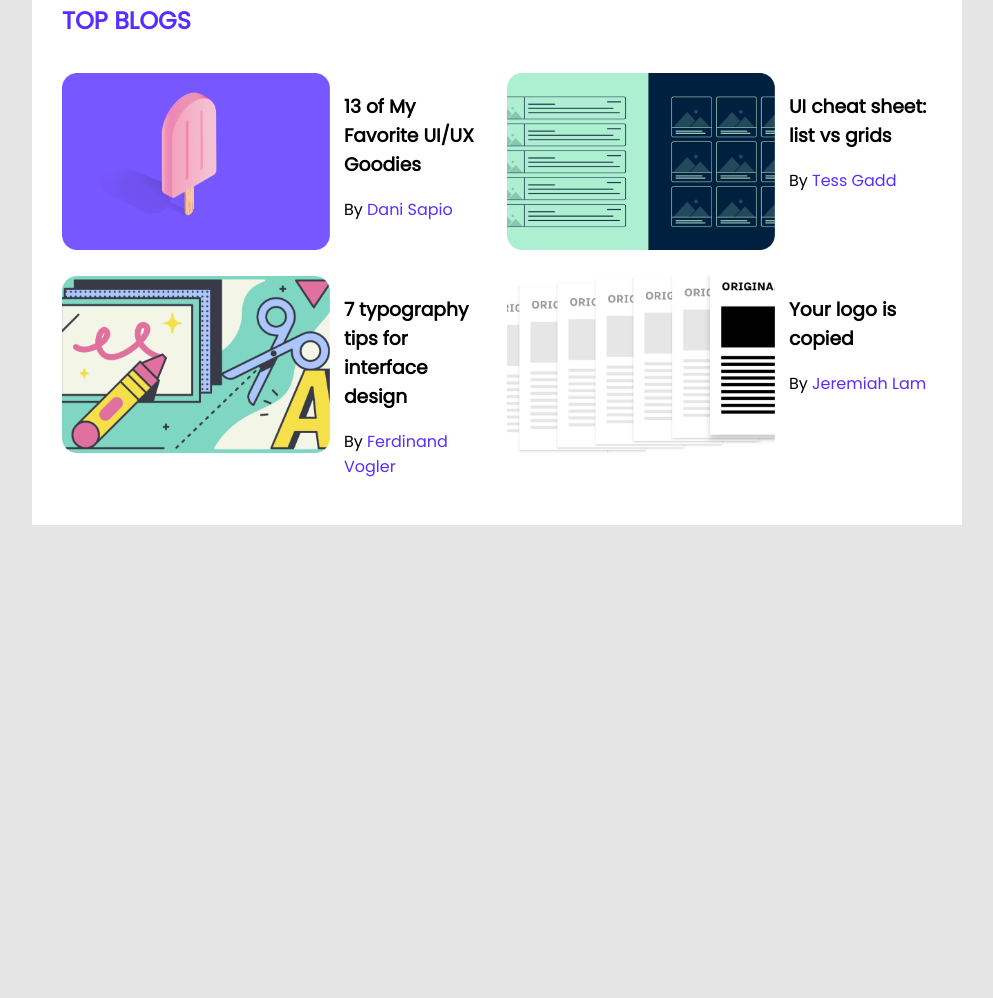
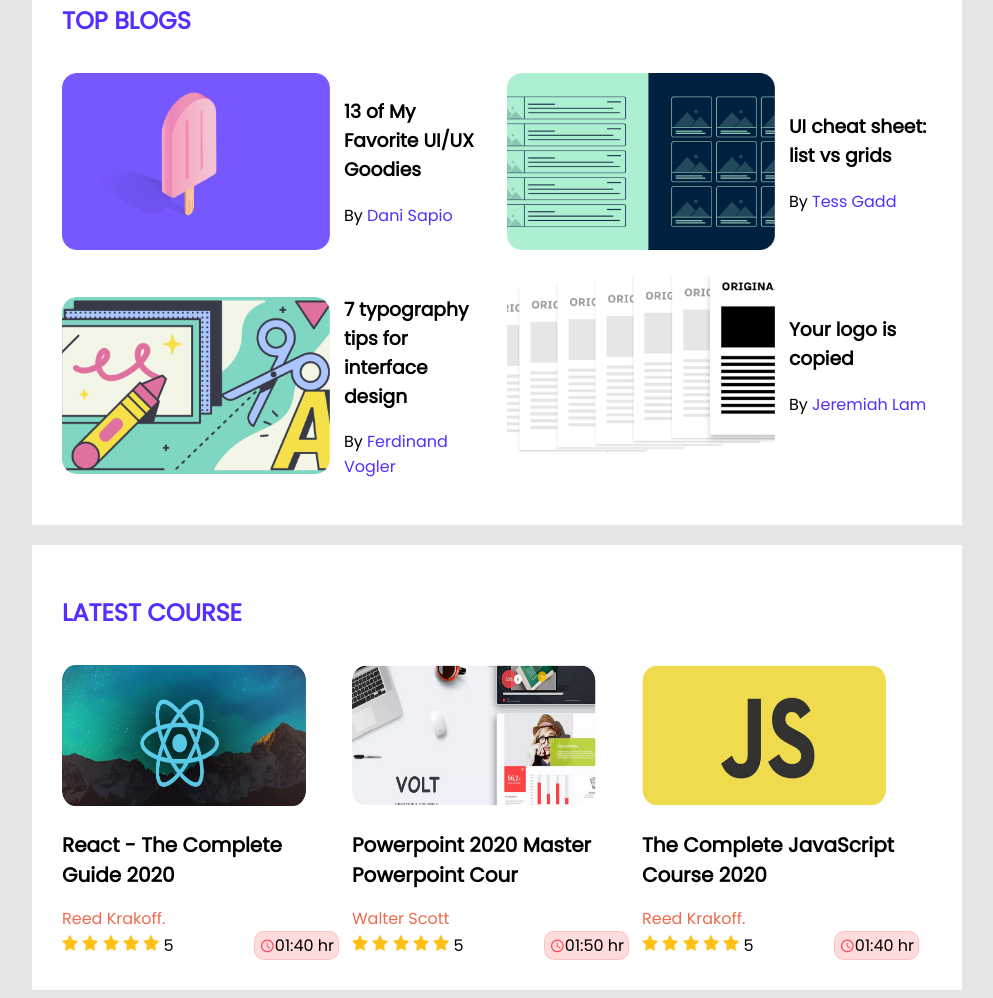
Before and after one commit to parthasarker69/leader-board-css, a plain HTML site: page index.html in a window 1280 px wide. Shown: the part 342-1340 px from the top of the page, without its empty margins (143-1136 px from the left). Before the commit the page ends 875 px from the top, so only its background shows below. Drawn offline with Linux system fonts and the light colour scheme.

Commit message:
finished

```diff
--- a/index.html
+++ b/index.html
@@ -106,6 +106,82 @@
                 </div>
             </div>
         </section>
+        <section class="container-1">
+            <div class="latest-courses">
+                <h2 class="section-title">LATEST COURSE</h2>
+                <div>
+                    <div class="courses">
+                        <div class="course">
+                            <img src="images/courses/course-1.png" alt="">
+                            <div class="course-info">
+                                <h2>React - The Complete Guide 2020</h2>
+                                <p class="author">Reed Krakoff.</p>
+                            </div>
+                            <div class="course-details">
+                                <div class="course-rating">
+                                    <img src="images/icons/star.png" alt="">
+                                    <img src="images/icons/star.png" alt="">
+                                    <img src="images/icons/star.png" alt="">
+                                    <img src="images/icons/star.png" alt="">
+                                    <img src="images/icons/star.png" alt="">
+                                    <span>5</span>
+                                </div>
+                                <div class="course-hour">
+                                    <img src="images/icons/clock.png" alt="">
+                                    <p>01:40 hr</p>
+                                </div>
+                            </div>
+                        </div>
+                    </div>
+                    <div class="courses">
+                        <div class="course">
+                            <img src="images/courses/course-2.png" alt="">
+                            <div class="course-info">
+                                <h2>Powerpoint 2020 Master Powerpoint Cour</h2>
+                                <p class="author">Walter Scott</p>
+                            </div>
+                            <div class="course-details">
+                                <div class="course-rating">
+                                    <img src="images/icons/star.png" alt="">
+                                    <img src="images/icons/star.png" alt="">
+                                    <img src="images/icons/star.png" alt="">
+                                    <img src="images/icons/star.png" alt="">
+                                    <img src="images/icons/star.png" alt="">
+                                    <span>5</span>
+                                </div>
+                                <div class="course-hour">
+                                    <img src="images/icons/clock.png" alt="">
+                                    <p>01:50 hr</p>
+                                </div>
+                            </div>
+                        </div>
+                    </div>
+                    <div class="courses">
+                        <div class="course">
+                            <img src="images/courses/course-3.png" alt="">
+                            <div class="course-info">
+                                <h2>The Complete JavaScript Course 2020</h2>
+                                <p class="author">Reed Krakoff.</p>
+                            </div>
+                            <div class="course-details">
+                                <div class="course-rating">
+                                    <img src="images/icons/star.png" alt="">
+                                    <img src="images/icons/star.png" alt="">
+                                    <img src="images/icons/star.png" alt="">
+                                    <img src="images/icons/star.png" alt="">
+                                    <img src="images/icons/star.png" alt="">
+                                    <span>5</span>
+                                </div>
+                                <div class="course-hour">
+                                    <img src="images/icons/clock.png" alt="">
+                                    <p>01:40 hr</p>
+                                </div>
+                            </div>
+                        </div>
+                    </div>
+                </div>
+            </div>
+        </section>
     </main>
 </body>
 
--- a/styles/styles.css
+++ b/styles/styles.css
@@ -15,6 +15,8 @@ body {
 main {
     display: flex;
     justify-content: center;
+    flex-direction: column;
+    align-items: center;
 }
 
 .container {
@@ -67,6 +69,7 @@ hr {
 
 .blog-details {
     display: flex;
+    align-items: center;
 }
 
 .details a {
@@ -79,3 +82,62 @@ hr {
     width: 117;
 
 }
+
+/*--------------- latest courses styles------------ */
+.container-1 {
+    background-color: white;
+    width: 870px;
+    padding: 30px;
+    margin-top: 20px;
+}
+
+.latest-courses>div {
+    display: grid;
+    grid-template-columns: repeat(3, 1fr);
+
+}
+
+.course {
+    margin-right: 13px;
+}
+
+.course>img {
+    height: 141px;
+    width: 244px;
+}
+
+.course-info>h2 {
+    font-size: 20px;
+}
+
+.author {
+    color: #ED6B4F;
+    margin: 0;
+}
+
+.course-rating>img,
+.course-hour>img {
+    height: 16px;
+    width: 16px;
+}
+
+.course-details {
+    display: flex;
+    align-items: center;
+    justify-content: space-between;
+
+}
+
+.course-hour {
+    display: flex;
+    align-items: center;
+    background-color: rgba(255, 0, 0, 0.136);
+    padding: 1px 4px;
+    border: 1px solid rgba(255, 0, 0, 0.125);
+    border-radius: 10px;
+
+}
+
+.course-hour p {
+    margin: 0px;
+}
```
